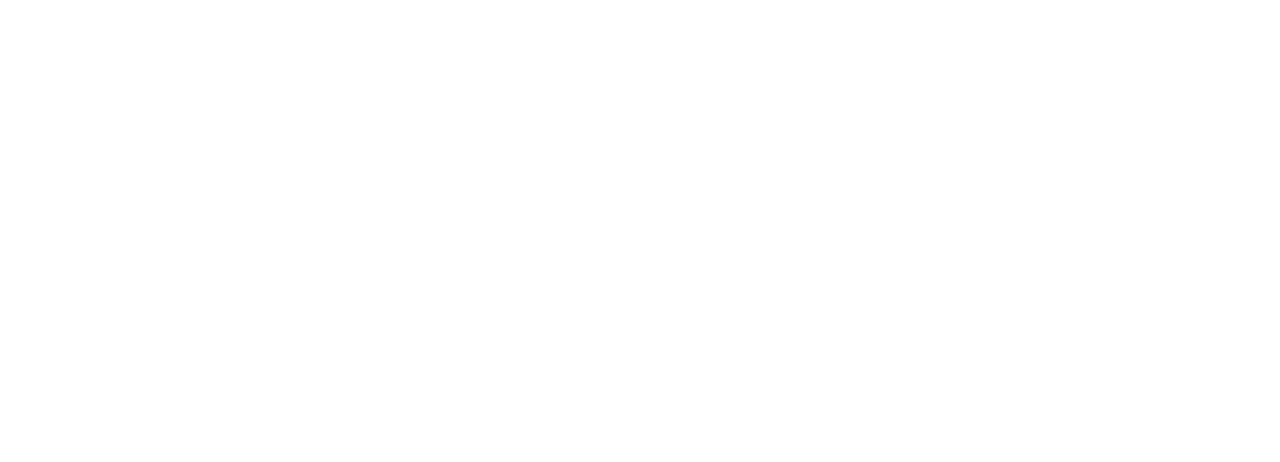
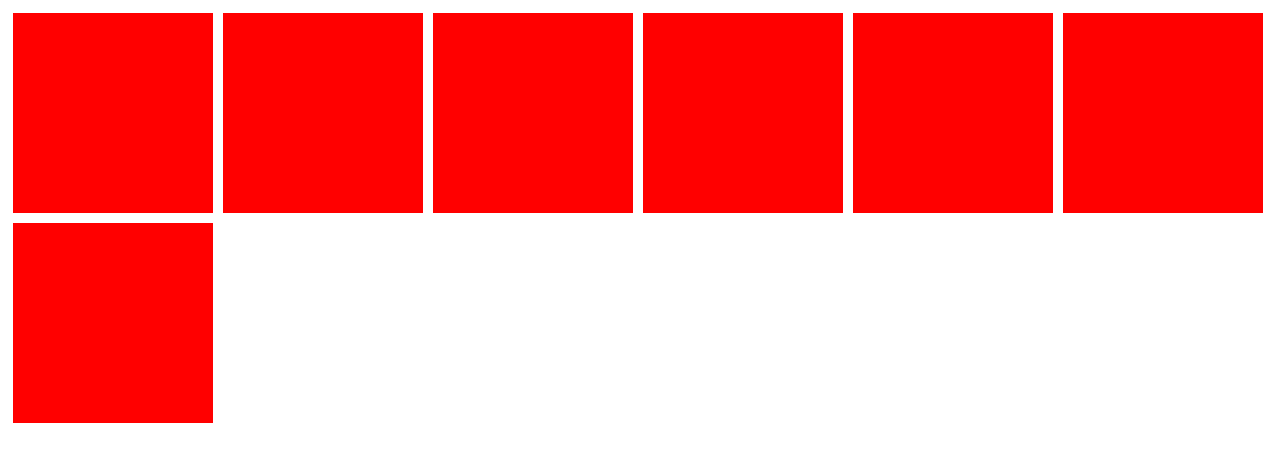
Before and after one commit to mmkhl/js_learn, a plain HTML site: page html/index.html in a window 1280 px wide. Drawn offline with Linux system fonts and the light colour scheme.

Commit message:
New task in module DOM

```diff
--- a/src/js/script.js
+++ b/src/js/script.js
@@ -135,7 +135,36 @@
 // зеленый квадрат обратно крассным и тд. (Сделать задачу так, чтобы можно
 // было добавить ещё хоть 100 квадратов при этом скрипт не надо менять).
 
+document.body.innerHTML = `
+    <div class="wrapper"></div>`
+let wrapper = document.querySelector('.wrapper');
+    wrapper.style.display="flex";
+    wrapper.style.flexWrap="wrap";
+for (let i = 1; i < 8; i++) {
+    let div = document.createElement('div');
+    div.classList.add('square')
+    div.innerHTML='';
+    wrapper.appendChild(div);
+}
 
+let square = document.querySelectorAll(".square");
+for (let i=0; i< square.length;i++) {
+    square[i].style.width = "200px";
+    square[i].style.height = "200px";
+    square[i].style.background = "red";
+    square[i].style.margin = "5px "
+}
+for (let i = 0; i < square.length; i++) {
+    square[i].addEventListener('click', ()=>{
+        for(let u = 0; u < square.length; u++){
+            square[u].classList.remove('active');
+            square[u].style.background = 'red'
+        }
+        square[i].classList.add('active');
+        let active = document.querySelector('.active');
+        active.style.background = "green";
+    })
+}
 
 // Реализовать калькулятор. Выводим 10 кнопок цифр от 0 до 10. Кнопки:
 // умножить, поделить, сложить, вычесть, вычислить. При нажатии на кнопки
```
Also changed, not shown: html/index.html (+2 -0 lines).
